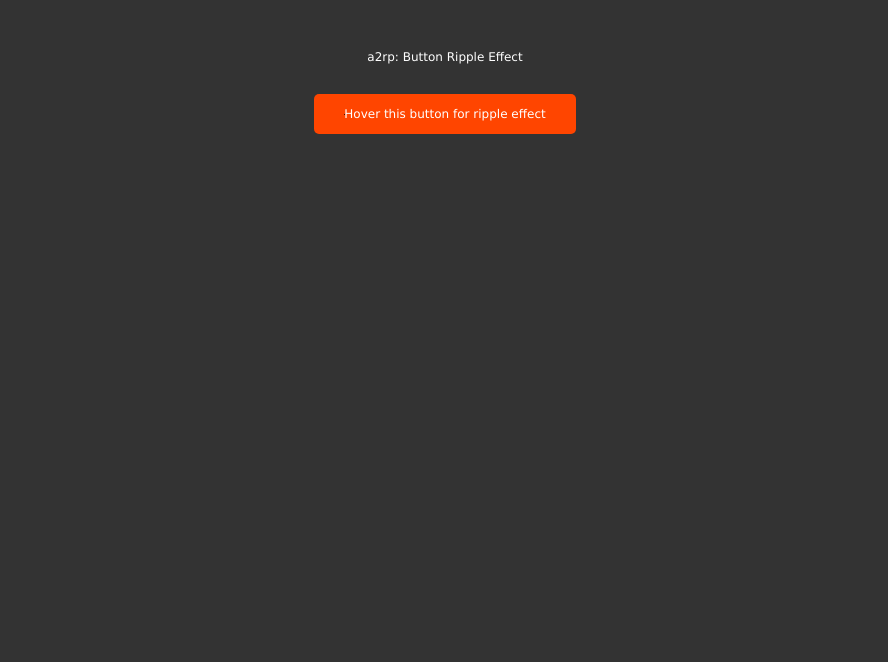
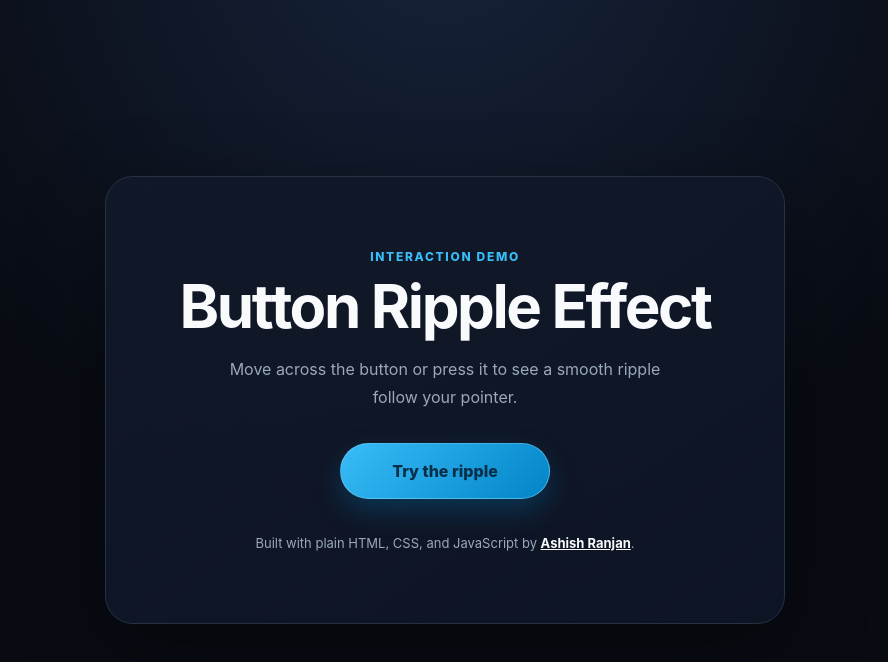
Before and after one commit to a2rp/button_ripple_effect-html-css-javascript, a website: page index.html in a window 1280 px wide. Shown: the whole page, without its empty margins (195-1083 px from the left). Drawn offline with Linux system fonts and the light colour scheme.

Commit message:
feat: modernize button ripple demo

```diff
--- a/index.html
+++ b/index.html
@@ -3,21 +3,27 @@
     <head>
         <meta charset="UTF-8" />
         <meta name="viewport" content="width=device-width, initial-scale=1.0" />
-        <title>a2rp: Button Ripple Effect</title>
+        <meta name="description" content="A small accessible button ripple effect built with plain HTML, CSS, and JavaScript." />
+        <meta name="author" content="Ashish Ranjan" />
+        <meta property="og:title" content="Button Ripple Effect" />
+        <meta property="og:description" content="A polished CSS and JavaScript ripple interaction demo." />
+        <meta property="og:type" content="website" />
+        <title>Button Ripple Effect | Ashish Ranjan</title>
         <link rel="stylesheet" href="style.css" />
         <script src="script.js" defer></script>
     </head>
     <body>
-        <div class="bodyContainer">
-            <div class="heading">a2rp: Button Ripple Effect</div>
-            <div class="rippleButtonContainer">
-                <div class="button">
-                    <div class="buttonText">
-                        Hover this button for ripple effect
-                    </div>
-                    <div class="circleChild"></div>
-                </div>
-            </div>
-        </div>
+        <main class="page-shell">
+            <section class="demo-card" aria-labelledby="page-title">
+                <p class="eyebrow">Interaction demo</p>
+                <h1 id="page-title">Button Ripple Effect</h1>
+                <p class="intro">Move across the button or press it to see a smooth ripple follow your pointer.</p>
+                <button class="ripple-button" type="button">
+                    <span class="button-text">Try the ripple</span>
+                    <span class="ripple" aria-hidden="true"></span>
+                </button>
+                <p class="credit">Built with plain HTML, CSS, and JavaScript by <a href="https://www.ashishranjan.net/" target="_blank" rel="noreferrer">Ashish Ranjan</a>.</p>
+            </section>
+        </main>
     </body>
 </html>
--- a/script.js
+++ b/script.js
@@ -1,31 +1,12 @@
-window.onload = () => {
-    console.log("a2rp");
+const button = document.querySelector(".ripple-button");
+const ripple = button.querySelector(".ripple");
 
-    const button = document.querySelector(".button");
-    button.addEventListener("mouseover", (event) => {
-        event.stopPropagation();
-        const position = {
-            x: event.clientX - button.offsetLeft,
-            y: event.clientY - button.offsetTop
-        };
-        // console.log(position);
+function moveRipple(event) {
+    const rect = button.getBoundingClientRect();
+    ripple.style.left = `${event.clientX - rect.left}px`;
+    ripple.style.top = `${event.clientY - rect.top}px`;
+}
 
-        document.querySelector(".circleChild").style.cssText = `
-            left: ${position.x}px;
-            top: ${position.y}px;
-            transform: scale(1000);
-        `;
-    });
-    button.addEventListener("mouseout", (event) => {
-        event.stopPropagation();
-        const position = {
-            x: event.clientX - button.offsetLeft,
-            y: event.clientY - button.offsetTop
-        };
-        document.querySelector(".circleChild").style.cssText = `
-            left: ${position.x}px;
-            top: ${position.y}px;
-            transform: scale(0);
-        `;
-    });
-};
+button.addEventListener("pointerenter", moveRipple);
+button.addEventListener("pointermove", moveRipple);
+button.addEventListener("pointerdown", moveRipple);
--- a/style.css
+++ b/style.css
@@ -1,56 +1,68 @@
-*,
-::before,
-::after {
-  padding: 0;
-  margin: 0;
-  box-sizing: border-box;
-  font-family: Verdana, Geneva, Tahoma, sans-serif;
-  font-size: 12px;
+:root {
+  color-scheme: dark;
+  --bg: #080b12;
+  --surface: #111827;
+  --border: #263244;
+  --text: #f8fafc;
+  --muted: #9aa8bc;
+  --accent: #38bdf8;
+  --accent-strong: #0284c7;
 }
 
-.bodyContainer {
-  background-color: #333;
-  color: #fff;
-  height: 100vh;
-  padding: 50px;
+*, *::before, *::after { box-sizing: border-box; }
+
+html, body { min-height: 100%; }
+
+body {
+  margin: 0;
+  background: radial-gradient(circle at 50% -10%, #17233b, var(--bg) 55%);
+  color: var(--text);
+  font-family: Inter, ui-sans-serif, system-ui, -apple-system, BlinkMacSystemFont, "Segoe UI", sans-serif;
+}
+
+.page-shell {
+  min-height: 100vh;
+  display: grid;
+  place-items: center;
+  padding: 24px;
+}
+
+.demo-card {
+  width: min(100%, 680px);
+  padding: clamp(32px, 7vw, 72px);
   text-align: center;
+  border: 1px solid var(--border);
+  border-radius: 28px;
+  background: linear-gradient(145deg, rgb(17 24 39 / 0.96), rgb(15 23 42 / 0.76));
+  box-shadow: 0 24px 80px rgb(0 0 0 / 0.35);
 }
-.bodyContainer .heading {
-  text-align: center;
+
+.eyebrow { margin: 0 0 12px; color: var(--accent); font-size: 12px; font-weight: 800; letter-spacing: .14em; text-transform: uppercase; }
+h1 { margin: 0; font-size: clamp(32px, 7vw, 60px); line-height: 1; letter-spacing: -.04em; }
+.intro { max-width: 460px; margin: 20px auto 32px; color: var(--muted); line-height: 1.7; }
+
+.ripple-button {
+  position: relative;
+  isolation: isolate;
+  overflow: hidden;
+  min-width: 210px;
+  min-height: 56px;
+  padding: 0 24px;
+  border: 1px solid rgb(125 211 252 / .5);
+  border-radius: 999px;
+  background: linear-gradient(135deg, var(--accent), var(--accent-strong));
+  color: #082f49;
+  font: inherit;
+  font-weight: 800;
+  cursor: pointer;
+  box-shadow: 0 12px 28px rgb(2 132 199 / .28);
+  transition: transform .2s ease, box-shadow .2s ease;
 }
-.bodyContainer .rippleButtonContainer {
-  margin-top: 30px;
-  display: flex;
-  justify-content: center;
-}
-.bodyContainer .rippleButtonContainer .button {
-  border: none;
-  height: 40px;
-  border-radius: 5px;
-  cursor: pointer;
-  background-color: orangered;
-  color: #fff;
-  padding-left: 30px;
-  padding-right: 30px;
-  display: flex;
-  align-items: center;
-  position: relative;
-  overflow: hidden;
-}
-.bodyContainer .rippleButtonContainer .button .buttonText {
-  width: 100%;
-  height: 100%;
-  display: flex;
-  align-items: center;
-  justify-content: center;
-  z-index: 2;
-}
-.bodyContainer .rippleButtonContainer .button .circleChild {
-  position: absolute;
-  width: 1px;
-  height: 1px;
-  border-radius: 50%;
-  background-color: #000;
-  transition: transform 0.5s ease;
-  z-index: 1;
-}/*# sourceMappingURL=style.css.map */
+.ripple-button:hover { transform: translateY(-2px); box-shadow: 0 16px 34px rgb(2 132 199 / .38); }
+.ripple-button:focus-visible { outline: 3px solid #bae6fd; outline-offset: 4px; }
+.button-text { position: relative; z-index: 2; }
+.ripple { position: absolute; z-index: 1; width: 4px; height: 4px; border-radius: 50%; background: rgb(255 255 255 / .65); transform: translate(-50%, -50%) scale(0); transition: transform .55s ease-out; pointer-events: none; }
+.ripple-button:hover .ripple, .ripple-button:focus-visible .ripple, .ripple-button:active .ripple { transform: translate(-50%, -50%) scale(90); }
+.credit { margin: 36px 0 0; color: var(--muted); font-size: 13px; }
+.credit a { color: var(--text); font-weight: 700; }
+@media (prefers-reduced-motion: reduce) { *, *::before, *::after { transition-duration: .01ms !important; } }
```
Also changed, not shown: package.json (added, +10 -0 lines), README.md, 1 other file.
